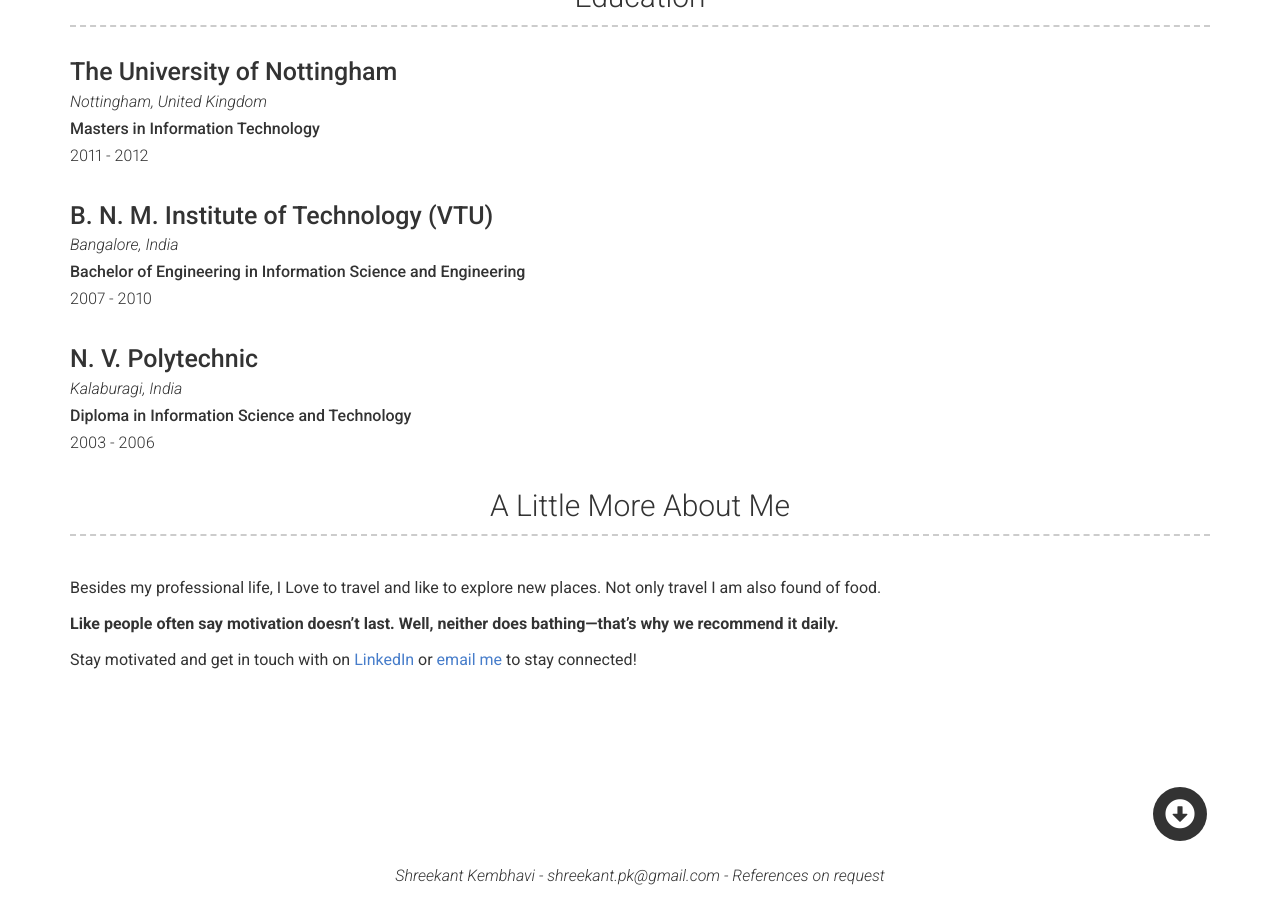
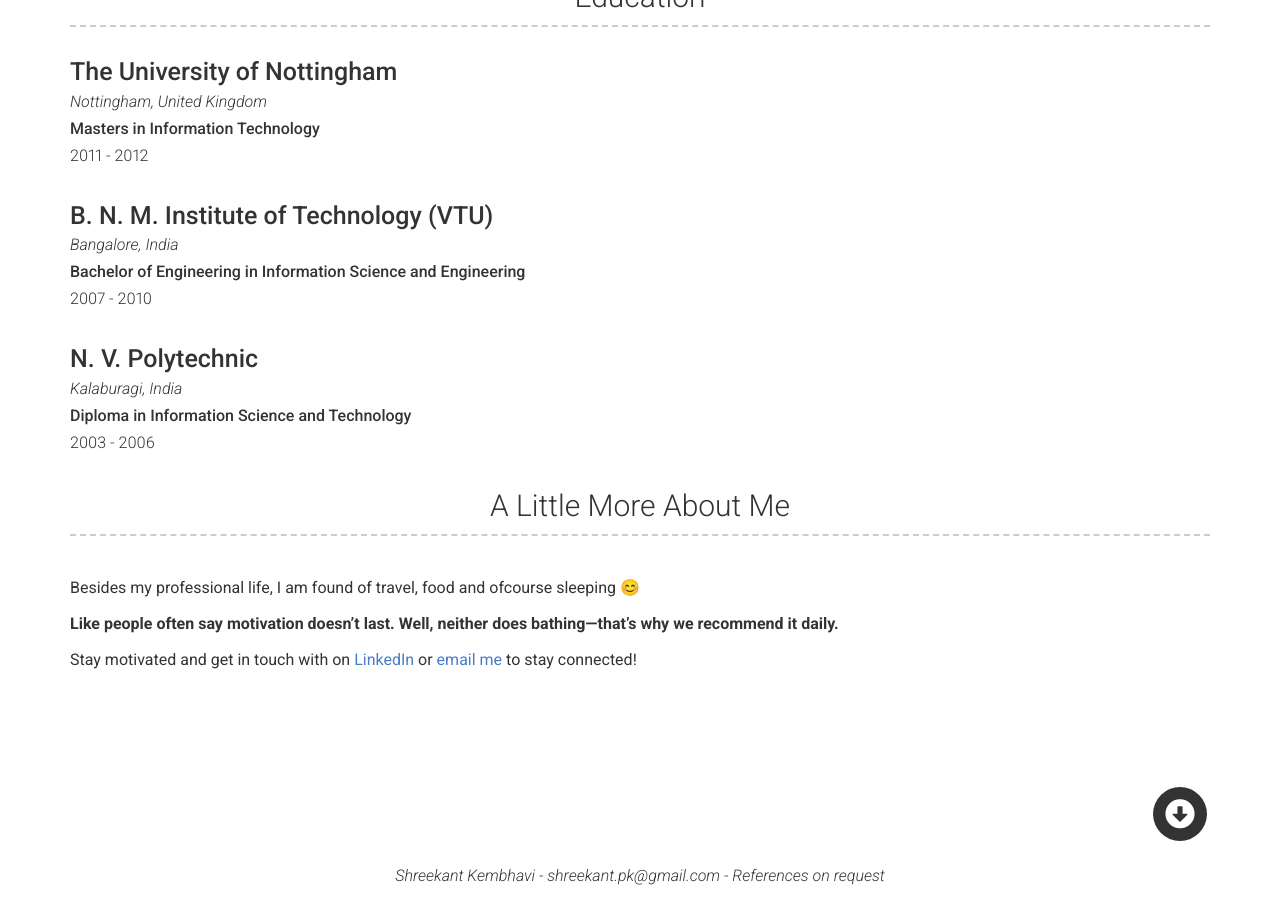
Before and after one commit to shreekant/cv, a Jekyll site: the page built from index.md, in a window 1280 px wide and 900 px high, scrolled down 1336 px. Built offline with Jekyll 4.4.1, drawn with Linux system fonts in a browser that asks for light colours; nearby versions of some CDN libraries.

Commit message:
update cv

```diff
--- a/_config.yml
+++ b/_config.yml
@@ -78,7 +78,7 @@ about_content: | # this will include new lines to allow paragraphs
 # More Section
 # more_title: A Little More About Me #(Use this to override about more section title)
 more_content: | # this will include new lines to allow paragraphs
-  Besides my professional life, I Love to travel and like to explore new places. Not only travel I am also found of food.
+  Besides my professional life, I am found of travel, food and ofcourse sleeping 😊
 
   **Like people often say motivation doesn’t last. Well, neither does bathing—that’s why we recommend it daily.**
 
```
